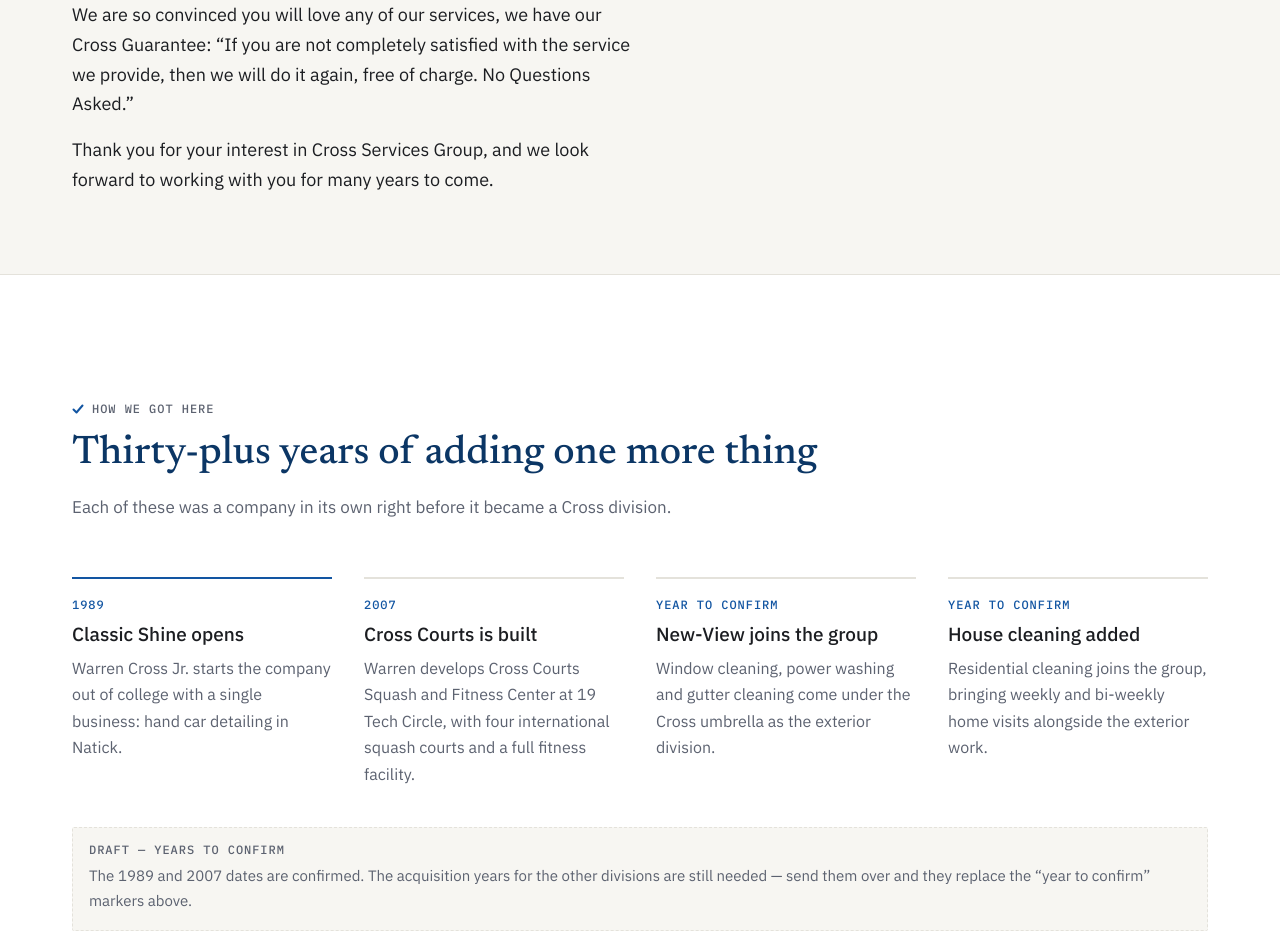
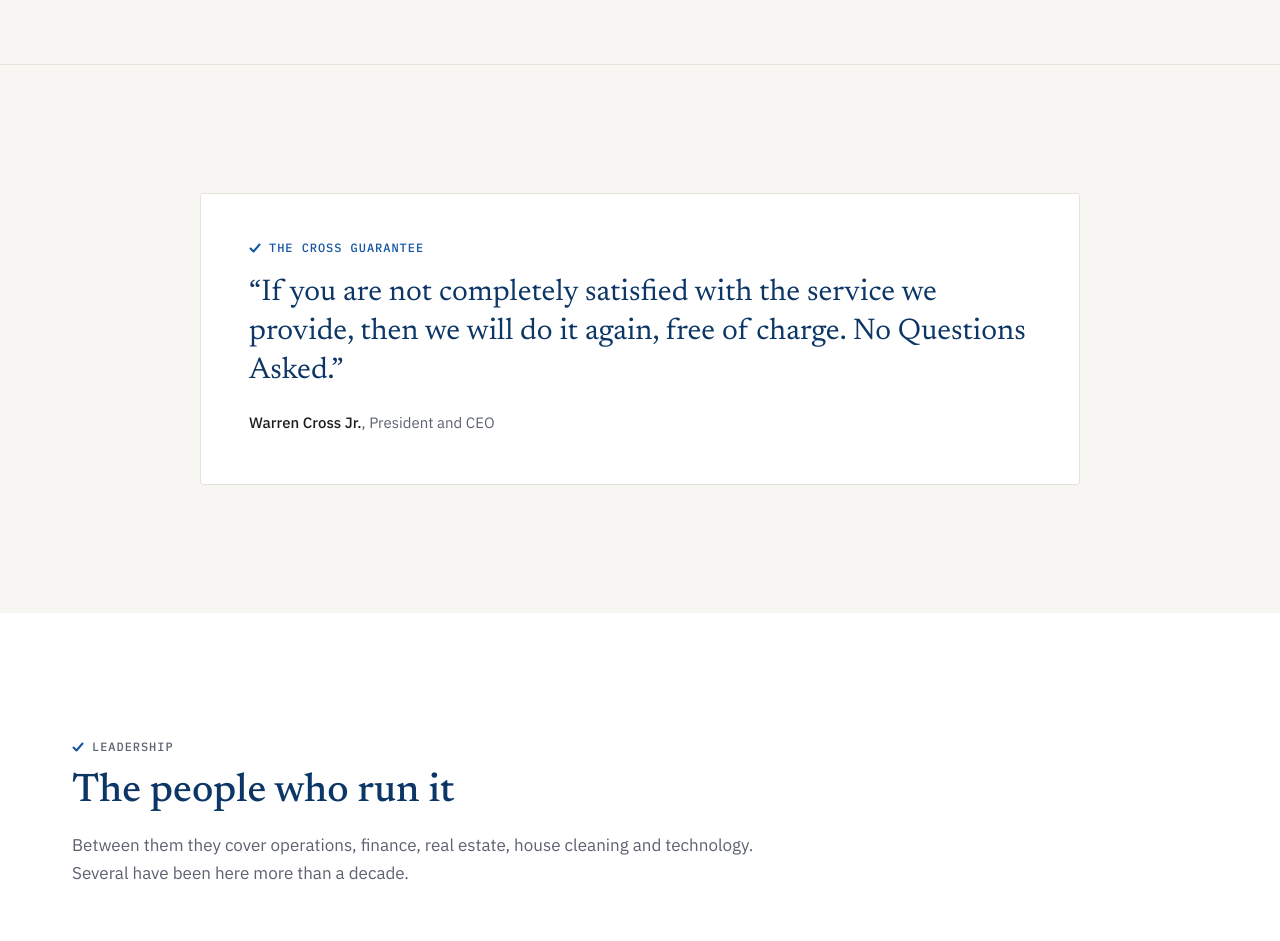
Before and after one commit to crossservicesgroup-ai/CrossServicesSite, a Next.js app: page /about in a window 1280 px wide. Shown: the part 760-1701 px from the top of the page. Built offline with nearby package versions, Linux system fonts and the light colour scheme.

Commit message:
Trim About page copy and remove timeline section
Co-Authored-By: Claude Sonnet 5 <noreply@anthropic.com>

```diff
--- a/app/about/page.tsx
+++ b/app/about/page.tsx
@@ -5,7 +5,6 @@ import { Container, Section, SectionHeader } from "@/components/ui/Section";
 import { MediaFrame } from "@/components/ui/Media";
 import { Reveal } from "@/components/ui/Reveal";
 import { GuaranteeBlock } from "@/components/blocks/GuaranteeBlock";
-import { Timeline } from "@/components/blocks/Timeline";
 import { TeamGrid } from "@/components/blocks/TeamGrid";
 
 export const metadata: Metadata = pageMetadata({
@@ -44,16 +43,6 @@ export default function AboutPage() {
                   do. We have handled thousands of satisfied clients since our inception,
                   and have grown over the years through repeat business and referrals.
                 </p>
-                <p>
-                  We are so convinced you will love any of our services, we have our
-                  Cross Guarantee: &ldquo;If you are not completely satisfied with the
-                  service we provide, then we will do it again, free of charge. No
-                  Questions Asked.&rdquo;
-                </p>
-                <p>
-                  Thank you for your interest in Cross Services Group, and we look
-                  forward to working with you for many years to come.
-                </p>
               </div>
             </div>
             <Reveal delayIndex={1}>
@@ -68,27 +57,6 @@ export default function AboutPage() {
           </div>
         </Container>
       </section>
-
-      {/* ------------------------------------------------------- timeline */}
-      <Section tone="surface" labelledBy="timeline-heading">
-        <SectionHeader
-          id="timeline-heading"
-          eyebrow="How we got here"
-          title="Thirty-plus years of adding one more thing"
-          lead="Each of these was a company in its own right before it became a Cross division."
-        />
-        <div className="mt-10 md:mt-14">
-          <Timeline />
-        </div>
-        <p className="mt-8 rounded-[2px] border border-dashed border-line bg-paper p-4 text-[15px] text-muted">
-          <span className="type-eyebrow block text-muted">Draft — years to confirm</span>
-          <span className="mt-2 block">
-            The 1989 and 2007 dates are confirmed. The acquisition years for the other
-            divisions are still needed — send them over and they replace the
-            &ldquo;year to confirm&rdquo; markers above.
-          </span>
-        </p>
-      </Section>
 
       {/* ------------------------------------------------------ guarantee */}
       <Section tone="paper">
```
